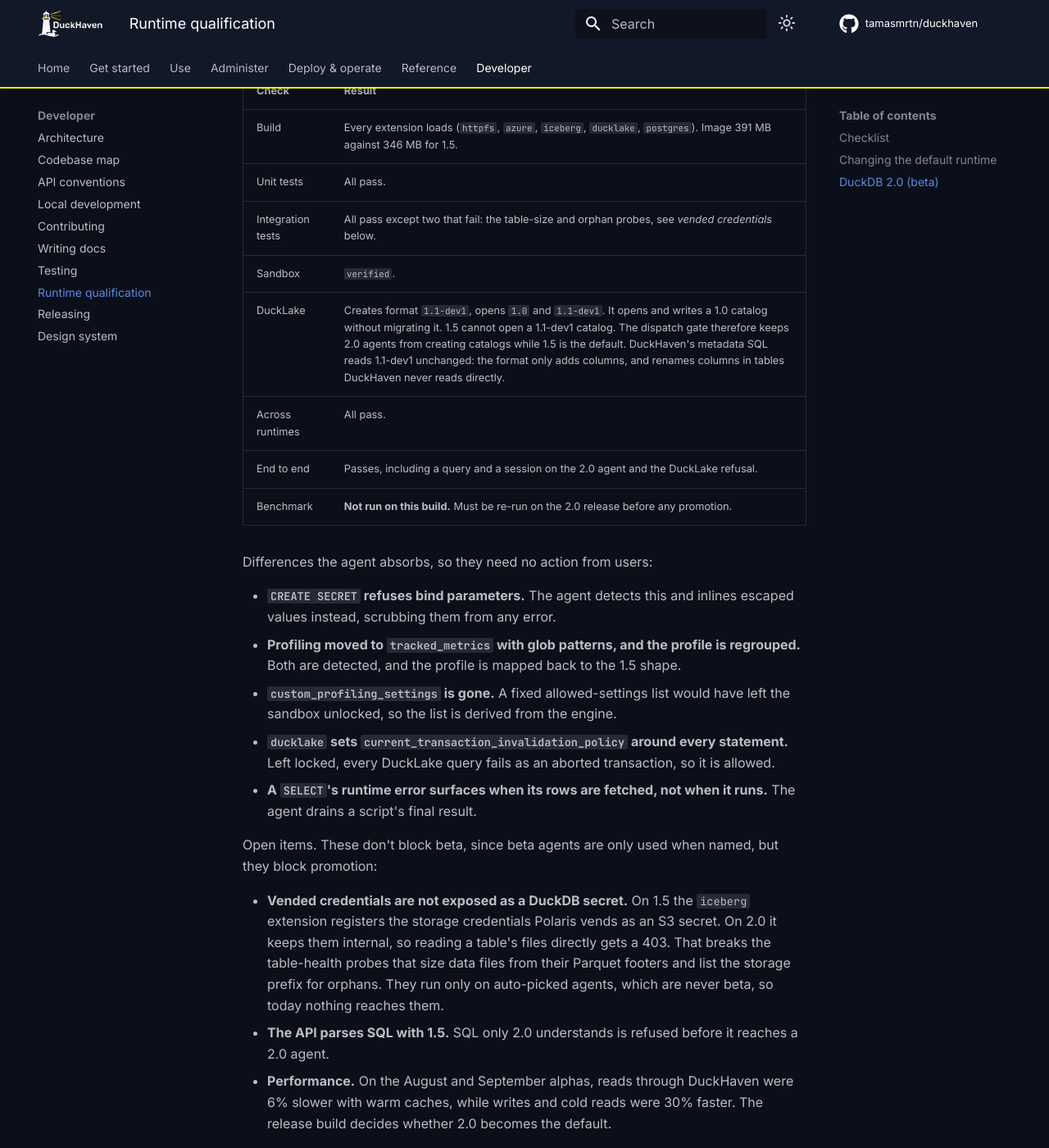
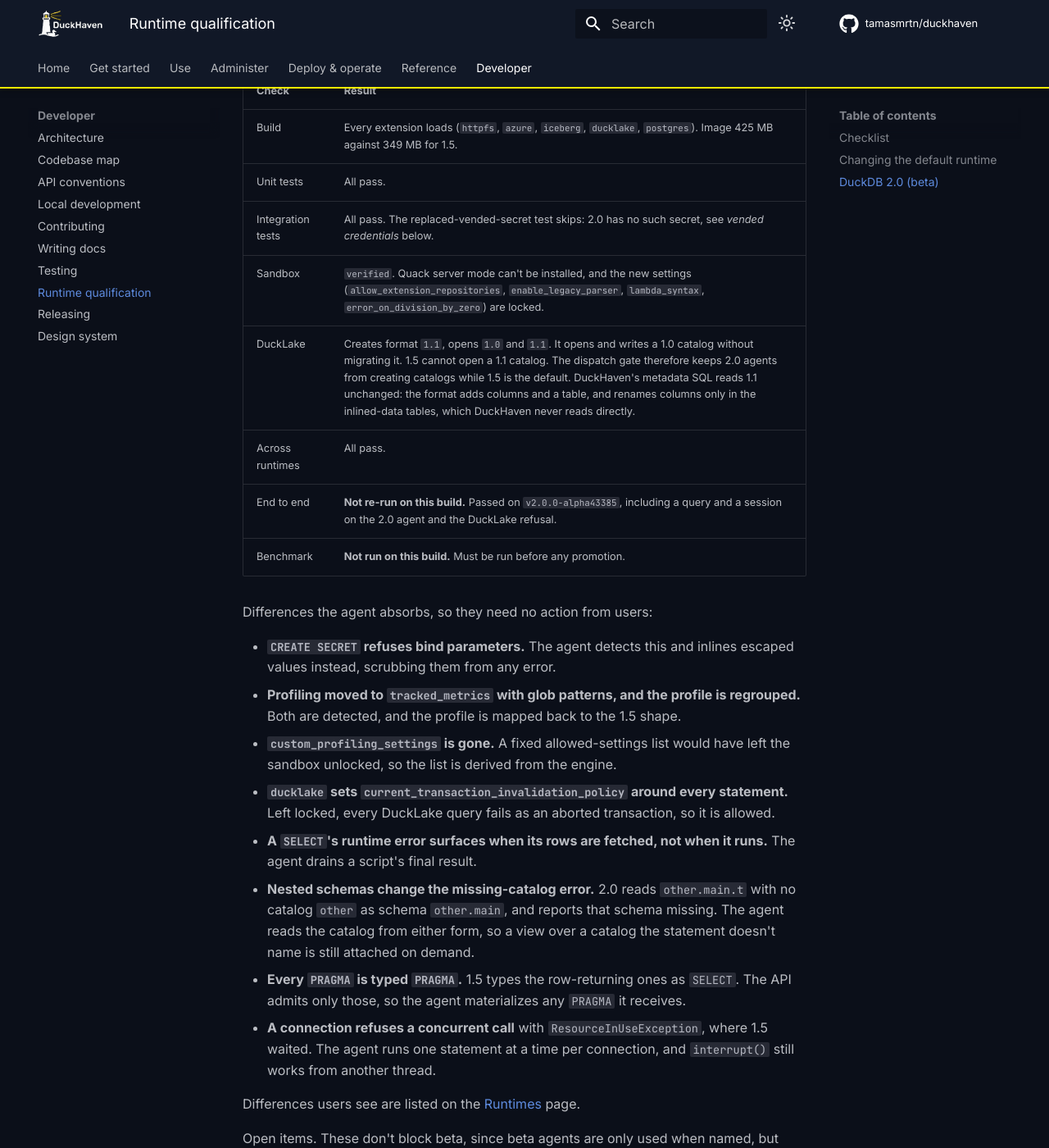
Before and after one commit to tamasmrtn/duckhaven, an MkDocs documentation site: the page built from docs/developer/runtime-qualification.md, in a window 1280 px wide and 1400 px high, scrolled down 2314 px. Shown: the whole window at 82% size. Built offline with MkDocs 1.6.1 and Material for MkDocs 9.7.7, drawn with Linux system fonts in a browser that asks for light colours; comment, search, counter and statistics services are not loaded; some of the changed text lies outside the part shown.

Commit message:
docs: record the DuckDB 2.0 qualification on the release
The 2.0 record now covers v2.0.0: what passed, what the agent absorbs,
and what still blocks promotion. The testing page links to the
runtimes page at its current path.

Signed-off-by: tmrtn <martontam@gmail.com>

```diff
--- a/docs/developer/runtime-qualification.md
+++ b/docs/developer/runtime-qualification.md
@@ -1,6 +1,6 @@
 # Runtime qualification
 
-A [runtime](../concepts/runtimes.md) is one DuckDB line baked into an agent image. The agent runs on every runtime
+A [runtime](../compute/runtimes.md) is one DuckDB line baked into an agent image. The agent runs on every runtime
 from the same source, so each new DuckDB line has to be *qualified*: shown to work with DuckHaven, and its differences
 recorded. This page is the checklist for that, and the record of each runtime's results.
 
@@ -28,7 +28,7 @@
 6. **Across runtimes.** `make test-runtime-compat` covers five checks against the default runtime:
    - Iceberg tables written by either runtime read on the other.
    - A DuckLake catalog the default runtime created is read and written by the new runtime without being migrated.
-   - Whether the default runtime can open a catalog the new runtime creates matches the manifest.
+   - The format of a catalog the new runtime creates, and whether the default runtime opens it, match the manifest.
    - Result pages written on the new runtime decode on the default one.
    - Result pages written on the default runtime decode on the new one.
 
@@ -63,19 +63,18 @@
 
 ## DuckDB 2.0 (beta)
 
-Qualified on 2026-09-26 against the pre-release `v2.0.0-alpha43385` (PyPI `duckdb==2.0.0.dev2609250715`), since 2.0
-is not released yet (planned for 2026-10-21).
+Qualified on 2026-10-21 against the release `v2.0.0` (PyPI `duckdb==2.0.0`, source `d54cbbe3df`).
 
 | Check | Result |
 |---|---|
-| Build | Every extension loads (`httpfs`, `azure`, `iceberg`, `ducklake`, `postgres`). Image 391 MB against 346 MB for 1.5. |
+| Build | Every extension loads (`httpfs`, `azure`, `iceberg`, `ducklake`, `postgres`). Image 425 MB against 349 MB for 1.5. |
 | Unit tests | All pass. |
-| Integration tests | All pass except two that fail: the table-size and orphan probes, see *vended credentials* below. |
-| Sandbox | `verified`. |
-| DuckLake | Creates format `1.1-dev1`, opens `1.0` and `1.1-dev1`. It opens and writes a 1.0 catalog without migrating it. 1.5 cannot open a 1.1-dev1 catalog. The dispatch gate therefore keeps 2.0 agents from creating catalogs while 1.5 is the default. DuckHaven's metadata SQL reads 1.1-dev1 unchanged: the format only adds columns, and renames columns in tables DuckHaven never reads directly. |
+| Integration tests | All pass. The replaced-vended-secret test skips: 2.0 has no such secret, see *vended credentials* below. |
+| Sandbox | `verified`. Quack server mode can't be installed, and the new settings (`allow_extension_repositories`, `enable_legacy_parser`, `lambda_syntax`, `error_on_division_by_zero`) are locked. |
+| DuckLake | Creates format `1.1`, opens `1.0` and `1.1`. It opens and writes a 1.0 catalog without migrating it. 1.5 cannot open a 1.1 catalog. The dispatch gate therefore keeps 2.0 agents from creating catalogs while 1.5 is the default. DuckHaven's metadata SQL reads 1.1 unchanged: the format adds columns and a table, and renames columns only in the inlined-data tables, which DuckHaven never reads directly. |
 | Across runtimes | All pass. |
-| End to end | Passes, including a query and a session on the 2.0 agent and the DuckLake refusal. |
-| Benchmark | **Not run on this build.** Must be re-run on the 2.0 release before any promotion. |
+| End to end | **Not re-run on this build.** Passed on `v2.0.0-alpha43385`, including a query and a session on the 2.0 agent and the DuckLake refusal. |
+| Benchmark | **Not run on this build.** Must be run before any promotion. |
 
 Differences the agent absorbs, so they need no action from users:
 
@@ -89,13 +88,27 @@
   query fails as an aborted transaction, so it is allowed.
 - **A `SELECT`'s runtime error surfaces when its rows are fetched, not when it runs.** The agent drains a script's
   final result.
+- **Nested schemas change the missing-catalog error.** 2.0 reads `other.main.t` with no catalog `other` as schema
+  `other.main`, and reports that schema missing. The agent reads the catalog from either form, so a view over a
+  catalog the statement doesn't name is still attached on demand.
+- **Every `PRAGMA` is typed `PRAGMA`.** 1.5 types the row-returning ones as `SELECT`. The API admits only those, so
+  the agent materializes any `PRAGMA` it receives.
+- **A connection refuses a concurrent call** with `ResourceInUseException`, where 1.5 waited. The agent runs one
+  statement at a time per connection, and `interrupt()` still works from another thread.
+
+Differences users see are listed on the [Runtimes](../compute/runtimes.md#sql-on-duckdb-20) page.
 
 Open items. These don't block beta, since beta agents are only used when named, but they block promotion:
 
 - **Vended credentials are not exposed as a DuckDB secret.** On 1.5 the `iceberg` extension registers the storage
-  credentials Polaris vends as an S3 secret. On 2.0 it keeps them internal, so reading a table's files directly gets
-  a 403. That breaks the table-health probes that size data files from their Parquet footers and list the storage
-  prefix for orphans. They run only on auto-picked agents, which are never beta, so today nothing reaches them.
-- **The API parses SQL with 1.5.** SQL only 2.0 understands is refused before it reaches a 2.0 agent.
+  credentials Polaris vends as an S3 secret. On 2.0 it keeps them internal, so a direct read of a table's files
+  needs another secret. The catalog-scoped fallback secret the API sends with every Iceberg catalog serves those
+  reads, so the table-health probes work. For an external store that fallback is minted in the background, so the
+  first dispatch after the API starts can lack it, and that probe gets a 403.
+- **The API parses SQL with 1.5.** SQL only 2.0 understands is refused before it reaches a 2.0 agent. Once the API
+  parses with 2.0, it admits nested-schema DDL (`CREATE SCHEMA c.a.b`). DuckLake 1.1 records the parent in
+  `ducklake_schema.parent_schema_id`, which DuckHaven's metadata SQL ignores, so a nested schema would list as a
+  top-level one. The API also needs to type every `PRAGMA` itself, since 2.0 no longer marks the row-returning ones.
 - **Performance.** On the August and September alphas, reads through DuckHaven were 6% slower with warm caches,
   while writes and cold reads were 30% faster. The release build decides whether 2.0 becomes the default.
+- **Patch release.** DuckDB advises critical deployments to wait for 2.0.1, planned for 2026-11-18.
```
Also changed, not shown: docs/developer/testing.md (+1 -1 lines).
